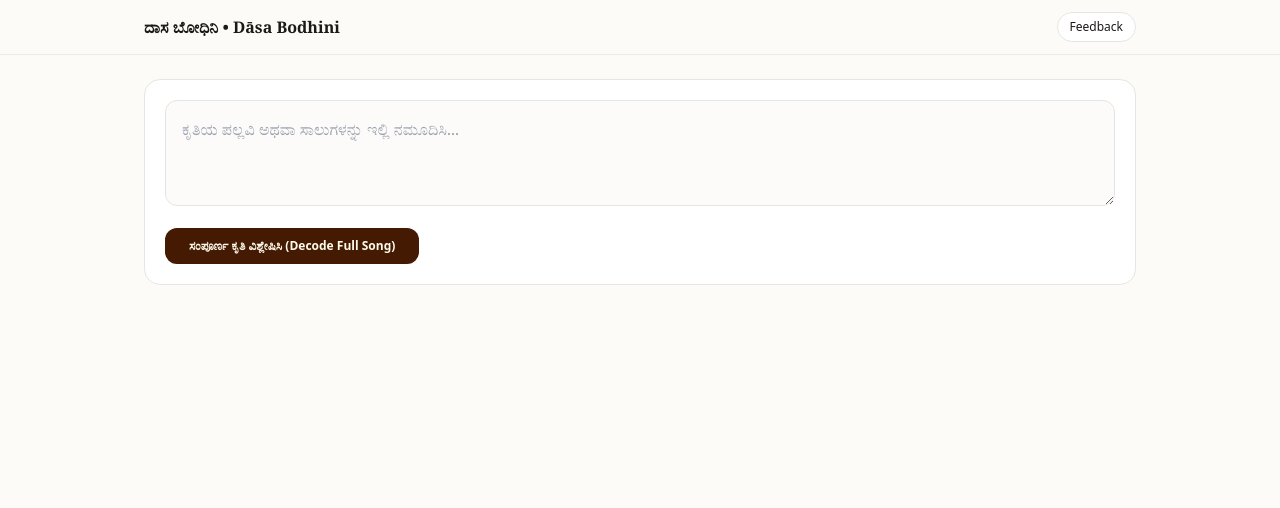
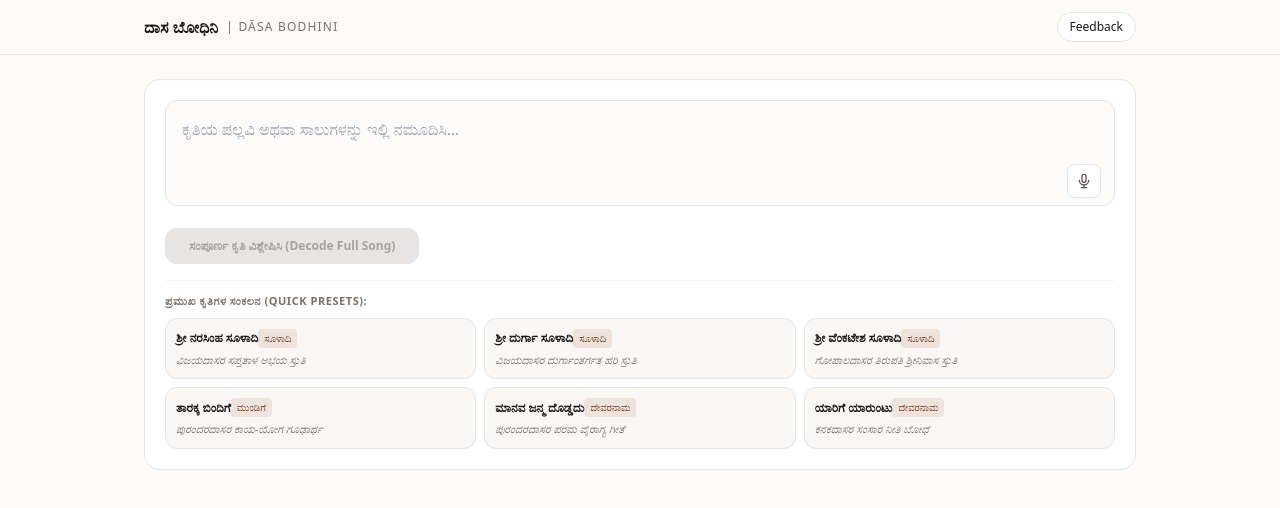
Before and after one commit to madhavnv/daasa-anvaya, a Next.js app: page / in a window 1280 px wide. Shown: the top 508 px of the page. Built offline with nearby package versions, Linux system fonts and the light colour scheme.

Commit message:
Update page.tsx

```diff
--- a/app/page.tsx
+++ b/app/page.tsx
@@ -84,8 +84,10 @@ export default function Home() {
   const PRESET_SONGS: PresetItem[] = [
     { title: "ಶ್ರೀ ನರಸಿಂಹ ಸೂಳಾದಿ", genre: "ಸೂಳಾದಿ", caption: "ವಿಜಯದಾಸರ ಸಪ್ತತಾಳ ಅಭಯ ಸ್ತುತಿ", query: "ವೀರ ಸಿಂಹನೆ ನಾರಸಿಂಹನೆ ದಯ ಪಾರಾವಾರನೆ ಭಯ ನಿವಾರಣ ನಿರ್ಗುಣ ಶ್ರೀ ನರಸಿಂಹ ಸೂಳಾದಿ" },
     { title: "ಶ್ರೀ ದುರ್ಗಾ ಸೂಳಾದಿ", genre: "ಸೂಳಾದಿ", caption: "ವಿಜಯದಾಸರ ದುರ್ಗಾಂತರ್ಗತ ಹರಿ ಸ್ತುತಿ", query: "ದುರ್ಗಾ ದುರ್ಗೆಯೆ ಮಹಾದುಷ್ಟಜನ ಸಂಹಾರೆ ದುರ್ಗಾಂತರ್ಗತ ದುರ್ಗೆ ದುರ್ಲಭೆ ಸುಲಭೆ ಶ್ರೀ ದುರ್ಗಾ ಸೂಳಾದಿ ವಿಜಯದಾಸರು" },
+    { title: "ಶ್ರೀ ವೆಂಕಟೇಶ ಸೂಳಾದಿ", genre: "ಸೂಳಾದಿ", caption: "ಗೋಪಾಲದಾಸರ ತಿರುಪತಿ ಶ್ರೀನಿವಾಸ ಸ್ತುತಿ", query: "ಶ್ರೀ ವೆಂಕಟೇಶ ನಾರಾಯಣ ಪರಮಪುರುಷ ಗೋಪಾಲವಿಠ್ಠಲ ಸೂಳಾದಿ" },
     { title: "ತಾರಕ್ಕ ಬಿಂದಿಗೆ", genre: "ಮುಂಡಿಗೆ", caption: "ಪುರಂದರದಾಸರ ಕಾಯ-ಯೋಗ ಗೂಢಾರ್ಥ", query: "ತಾರಕ್ಕ ಬಿಂದಿಗೆ ನೀರಿಗೆ ಹೋಗೋಣ ಬಾರೆ ಚೆಲುವೆ ಬಿಂದಿಗೆ ಒಡೆದರೆ ಒಂಬತ್ತು ತೂತು" },
     { title: "ಮಾನವ ಜನ್ಮ ದೊಡ್ಡದು", genre: "ದೇವರನಾಮ", caption: "ಪುರಂದರದಾಸರ ಪರಮ ವೈರಾಗ್ಯ ಗೀತೆ", query: "ಮಾನವ ಜನ್ಮ ದೊಡ್ಡದು ಇದನು ಹಾನಿ ಮಾಡಲಿಬೇಡಿ ಹುಚ್ಚಪ್ಪಗಳಿರಾ" },
+    { title: "ಯಾರಿಗೆ ಯಾರುಂಟು", genre: "ದೇವರನಾಮ", caption: "ಕನಕದಾಸರ ಸಂಸಾರ ನೀತಿ ಬೋಧೆ", query: "ಯಾರಿಗೆ ಯಾರುಂಟು ಎರವಿನ ಸಂಸಾರ ಕಾಗಿನೆಲೆಯಾದಿಕೇಶವ ಕನಕದಾಸರು" },
   ];
 
   const stopListening = () => {
@@ -254,29 +256,72 @@ export default function Home() {
     <div className="min-h-screen bg-[#FDFBF7] text-stone-900 flex flex-col font-sans antialiased">
       <header className="border-b border-stone-200/75 bg-[#FDFBF7]/90 backdrop-blur-md sticky top-0 z-40">
         <div className="max-w-5xl mx-auto px-4 py-3 flex items-center justify-between">
-          <h1 className="text-base font-serif font-bold text-stone-900">ದಾಸ ಬೋಧಿನಿ • Dāsa Bodhini</h1>
-          <button onClick={() => setShowFeedbackModal(true)} className="text-xs bg-white border border-stone-200 px-3 py-1.5 rounded-full">Feedback</button>
+          <div className="flex items-center gap-2">
+            <h1 className="text-base font-serif font-bold text-stone-900">ದಾಸ ಬೋಧಿನಿ</h1>
+            <span className="text-xs text-stone-500 uppercase tracking-widest">| Dāsa Bodhini</span>
+          </div>
+          <button onClick={() => setShowFeedbackModal(true)} className="text-xs bg-white border border-stone-200 px-3 py-1.5 rounded-full cursor-pointer">Feedback</button>
         </div>
       </header>
 
       <main className="max-w-5xl mx-auto px-4 py-6 flex-1 space-y-6 w-full">
         <section ref={searchConsoleRef} className="bg-white rounded-2xl border border-stone-200 p-5 space-y-4 shadow-xs">
+          <div className="relative group">
             <textarea
               ref={textareaRef}
               value={input}
               onChange={(e) => setInput(e.target.value)}
               placeholder="ಕೃತಿಯ ಪಲ್ಲವಿ ಅಥವಾ ಸಾಲುಗಳನ್ನು ಇಲ್ಲಿ ನಮೂದಿಸಿ..."
               rows={3}
-            className="w-full text-base p-4 rounded-xl border border-stone-200 bg-[#FCFBF9] focus:outline-none font-serif"
+              className="w-full text-base p-4 pr-12 rounded-xl border border-stone-200 bg-[#FCFBF9] focus:bg-white focus:outline-none font-serif resize-none"
             />
+            {/* Microphone Button */}
+            <button
+              type="button"
+              onClick={toggleMic}
+              title={isListening ? "ನಿಲ್ಲಿಸಿ" : "ಧ್ವನಿಯ ಮೂಲಕ ಹುಡುಕಿ"}
+              className={`absolute right-3.5 bottom-3.5 p-2 rounded-lg transition cursor-pointer ${
+                isListening ? "bg-red-600 text-white animate-pulse" : "bg-white hover:bg-stone-100 text-stone-600 border border-stone-200"
+              }`}
+            >
+              <svg className="w-4 h-4" fill="none" stroke="currentColor" strokeWidth="2" viewBox="0 0 24 24">
+                <path strokeLinecap="round" strokeLinejoin="round" d="M19 11a7 7 0 01-7 7m0 0a7 7 0 01-7-7m7 7v4m0 0H8m4 0h4m-4-8a3 3 0 01-3-3V5a3 3 0 116 0v6a3 3 0 01-3 3z" />
+              </svg>
+            </button>
+          </div>
+
           <div className="flex items-center justify-between">
             <button
               onClick={() => handleDecode(input, false)}
               disabled={loading || !input.trim()}
-              className="px-6 py-2.5 rounded-xl bg-amber-950 text-amber-50 text-xs font-semibold cursor-pointer"
+              className="px-6 py-2.5 rounded-xl bg-amber-950 text-amber-50 text-xs font-semibold cursor-pointer disabled:bg-stone-200 disabled:text-stone-400"
             >
               {loading ? "ವಿಶ್ಲೇಷಿಸಲಾಗುತ್ತಿದೆ..." : "ಸಂಪೂರ್ಣ ಕೃತಿ ವಿಶ್ಲೇಷಿಸಿ (Decode Full Song)"}
             </button>
+            {input && (
+              <button onClick={() => setInput("")} className="text-xs text-stone-500 hover:text-stone-800 cursor-pointer">ತೆರವುಗೊಳಿಸಿ</button>
+            )}
+          </div>
+
+          {/* Quick Presets Section */}
+          <div className="pt-3 border-t border-stone-100 space-y-2">
+            <span className="text-[11px] font-semibold text-stone-500 uppercase tracking-wider block">ಪ್ರಮುಖ ಕೃತಿಗಳ ಸಂಕಲನ (Quick Presets):</span>
+            <div className="grid grid-cols-1 sm:grid-cols-2 md:grid-cols-3 gap-2">
+              {PRESET_SONGS.map((p) => (
+                <button
+                  key={p.title}
+                  type="button"
+                  onClick={() => handleDecode(p.query, false)}
+                  className="p-2.5 rounded-xl bg-[#FAF8F5] hover:bg-amber-50 border border-stone-200 text-left transition cursor-pointer flex flex-col justify-between gap-1"
+                >
+                  <div className="flex items-center justify-between">
+                    <span className="font-serif font-bold text-xs text-stone-900">{p.title}</span>
+                    <span className="text-[10px] px-1.5 py-0.5 rounded bg-amber-900/10 text-amber-900">{p.genre}</span>
+                  </div>
+                  <span className="text-[11px] text-stone-500 italic">{p.caption}</span>
+                </button>
+              ))}
+            </div>
           </div>
         </section>
 
@@ -285,7 +330,7 @@ export default function Home() {
             <p className="font-serif font-bold text-amber-950 text-xs">ಹಲವಾರು ಕೃತಿಗಳು ಲಭ್ಯವಿವೆ. ಸರಿಯಾದದ್ದನ್ನು ಆಯ್ಕೆಮಾಡಿ:</p>
             <div className="grid grid-cols-1 sm:grid-cols-2 gap-2">
               {possibleMatches.map((m, idx) => (
-                <button key={idx} onClick={() => handleDecode(m.query, false)} className="p-2.5 bg-white border border-amber-200 rounded-lg text-left text-xs font-serif font-bold">
+                <button key={idx} onClick={() => handleDecode(m.query, false)} className="p-2.5 bg-white border border-amber-200 rounded-lg text-left text-xs font-serif font-bold cursor-pointer">
                   {m.title} ({m.composer})
                 </button>
               ))}
@@ -293,33 +338,38 @@ export default function Home() {
           </div>
         )}
 
+        {error && (
+          <div className="bg-red-50 text-red-900 p-4 rounded-xl text-xs border border-red-200">{error}</div>
+        )}
+
         <div ref={resultsRef}>
           {result && (
             <div className="space-y-6">
               <section className="bg-white rounded-2xl border border-stone-200 p-5 space-y-4 shadow-xs">
-                <div className="flex justify-between items-start">
+                <div className="flex flex-wrap justify-between items-start gap-3">
                   <div>
                     <span className="px-2 py-0.5 rounded bg-amber-900/10 text-amber-950 text-xs">{result.compositionType}</span>
                     <h2 className="text-2xl font-serif font-bold text-stone-900 mt-1">{result.titleKannada}</h2>
                     <p className="text-xs text-stone-500">{result.composerKannada} | ಅಂಕಿತ: {result.ankitaKannada}</p>
                   </div>
-                  {/* Automatic Next Matching / Alternative Song Retry Button */}
+                  {/* Automatic Next Matching Retry Button */}
                   <button
+                    type="button"
                     onClick={() => handleDecode(input, true)}
-                    className="px-3 py-1.5 bg-amber-50 hover:bg-amber-100 border border-amber-900/30 text-amber-950 text-xs rounded-lg font-medium flex items-center gap-1.5 cursor-pointer"
+                    className="px-3.5 py-1.5 bg-amber-50 hover:bg-amber-100 border border-amber-900/30 text-amber-950 text-xs rounded-lg font-medium flex items-center gap-1.5 cursor-pointer shadow-2xs"
                   >
-                    🔄 ತಪ್ಪಾದ ಕೃತಿಯೇ? ಸ್ವಯಂಚಾಲಿತವಾಗಿ ಬೇರೆ ಕೃತಿ ಹುಡುಕಿ (Next Match)
+                    <span>🔄 ತಪ್ಪಾದ ಕೃತಿಯೇ? ಬೇರೆ ಕೃತಿ ಹುಡುಕಿ (Next Match)</span>
                   </button>
                 </div>
               </section>
 
               <div className="flex flex-wrap gap-2 border-b border-stone-200 pb-2 items-center justify-between">
-                <div className="flex gap-2">
-                  <button onClick={() => setActiveTab("lyrics")} className={`px-4 py-2 rounded-xl text-xs font-semibold ${activeTab === "lyrics" ? "bg-amber-950 text-amber-50" : "bg-white border"}`}>ಸಂಪೂರ್ಣ ಸಾಹಿತ್ಯ (Complete Lyrics)</button>
-                  <button onClick={() => setActiveTab("summary")} className={`px-4 py-2 rounded-xl text-xs font-semibold ${activeTab === "summary" ? "bg-amber-950 text-amber-50" : "bg-white border"}`}>ಸಾರಾಂಶ (Summary)</button>
-                  <button onClick={() => setActiveTab("anvaya")} className={`px-4 py-2 rounded-xl text-xs font-semibold ${activeTab === "anvaya" ? "bg-amber-950 text-amber-50" : "bg-white border"}`}>ಅನ್ವಯ (Anvaya)</button>
+                <div className="flex flex-wrap gap-2">
+                  <button onClick={() => setActiveTab("lyrics")} className={`px-4 py-2 rounded-xl text-xs font-semibold cursor-pointer ${activeTab === "lyrics" ? "bg-amber-950 text-amber-50" : "bg-white border text-stone-600"}`}>ಸಂಪೂರ್ಣ ಸಾಹಿತ್ಯ (Complete Lyrics)</button>
+                  <button onClick={() => setActiveTab("summary")} className={`px-4 py-2 rounded-xl text-xs font-semibold cursor-pointer ${activeTab === "summary" ? "bg-amber-950 text-amber-50" : "bg-white border text-stone-600"}`}>ಸಾರಾಂಶ (Summary)</button>
+                  <button onClick={() => setActiveTab("anvaya")} className={`px-4 py-2 rounded-xl text-xs font-semibold cursor-pointer ${activeTab === "anvaya" ? "bg-amber-950 text-amber-50" : "bg-white border text-stone-600"}`}>ಅನ್ವಯ (Anvaya)</button>
                 </div>
-                <button onClick={handleToggleSarvamVoice} className="px-3.5 py-2 border rounded-xl text-xs font-semibold bg-white text-amber-950 border-amber-900/30 flex items-center gap-1.5 cursor-pointer">
+                <button type="button" onClick={handleToggleSarvamVoice} className="px-3.5 py-2 border rounded-xl text-xs font-semibold bg-white text-amber-950 border-amber-900/30 flex items-center gap-1.5 cursor-pointer shadow-2xs">
                   <span>{isPlayingAudio ? "ನಿಲ್ಲಿಸಿ (Stop)" : "ಆಲಿಸಿ (Listen Audio)"}</span>
                 </button>
               </div>
```
Lines whose indentation alone changed are shown as unchanged.
